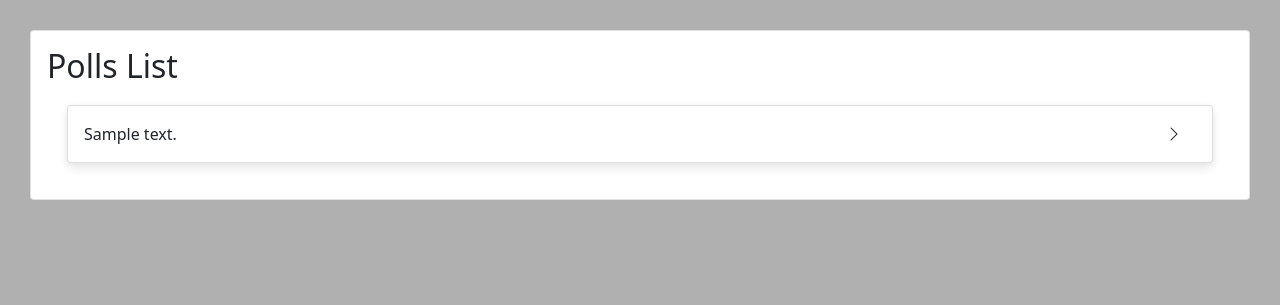
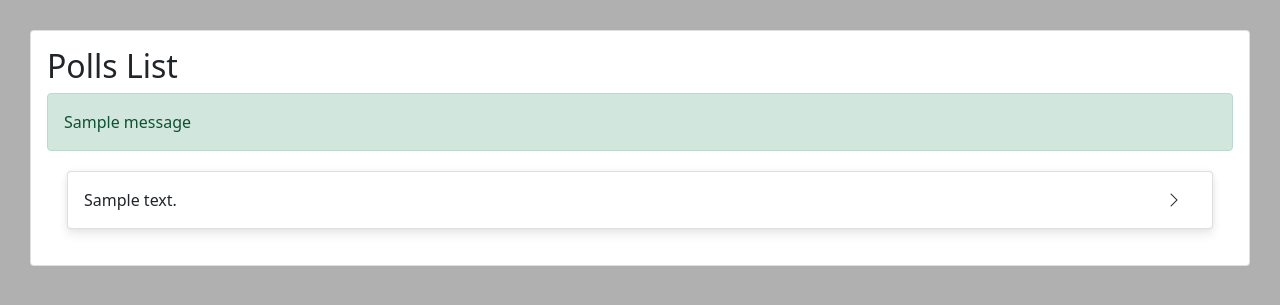
Before and after one commit to sirateek/ku-polls, a Django app: page /polls/ in a window 1280 px wide. Shown: the part 51-356 px from the top of the page. Run offline with Django 3.2, Linux system fonts and the light colour scheme; tables that the repository leaves empty hold one stand-in row (values such as "Sample post"); one stand-in notice (Sample message) is shown.

Commit message:
Restrict the user from accessing the detail view when the can_vote() return false and redirect user back to poll index page with the error message

```diff
--- a/polls/templates/polls/index.html
+++ b/polls/templates/polls/index.html
@@ -11,6 +11,13 @@
 <div class="card main-card">
   <div class="card-body">
     <h2>Polls List</h2>
+    {% if messages %}
+    {% for message in messages %}
+    <div class="alert {% if message.tags %}alert-{{ message.tags }}{% endif %}" role="alert">
+      {{ message }}
+    </div>
+    {% endfor %}
+    {% endif %}
     {% if latest_question_list %}
     {% for question in latest_question_list %}
     <a class="question-card" href="{% url 'polls:detail' question.id %}">
--- a/polls/views.py
+++ b/polls/views.py
@@ -3,6 +3,8 @@ from django.shortcuts import get_object_or_404, render
 from django.urls import reverse
 from django.views import generic
 from django.utils import timezone
+from django.contrib import messages
+from django.shortcuts import redirect
 import json
 
 from .models import Choice, Question
@@ -26,6 +28,12 @@ def detail(request, question_id):
     """Question detail page that displays the question text with a form to vote
     """
     question = get_object_or_404(Question, pk=question_id)
+    if not question.can_vote():
+        message = f"Question no. {question_id} is not accepting the vote "
+        message += "anymore." if question.is_published() else "yet."
+        messages.add_message(request, messages.WARNING, message)
+        return redirect(reverse('polls:index'))
+
     context = {
         "question": question,
     }
```
